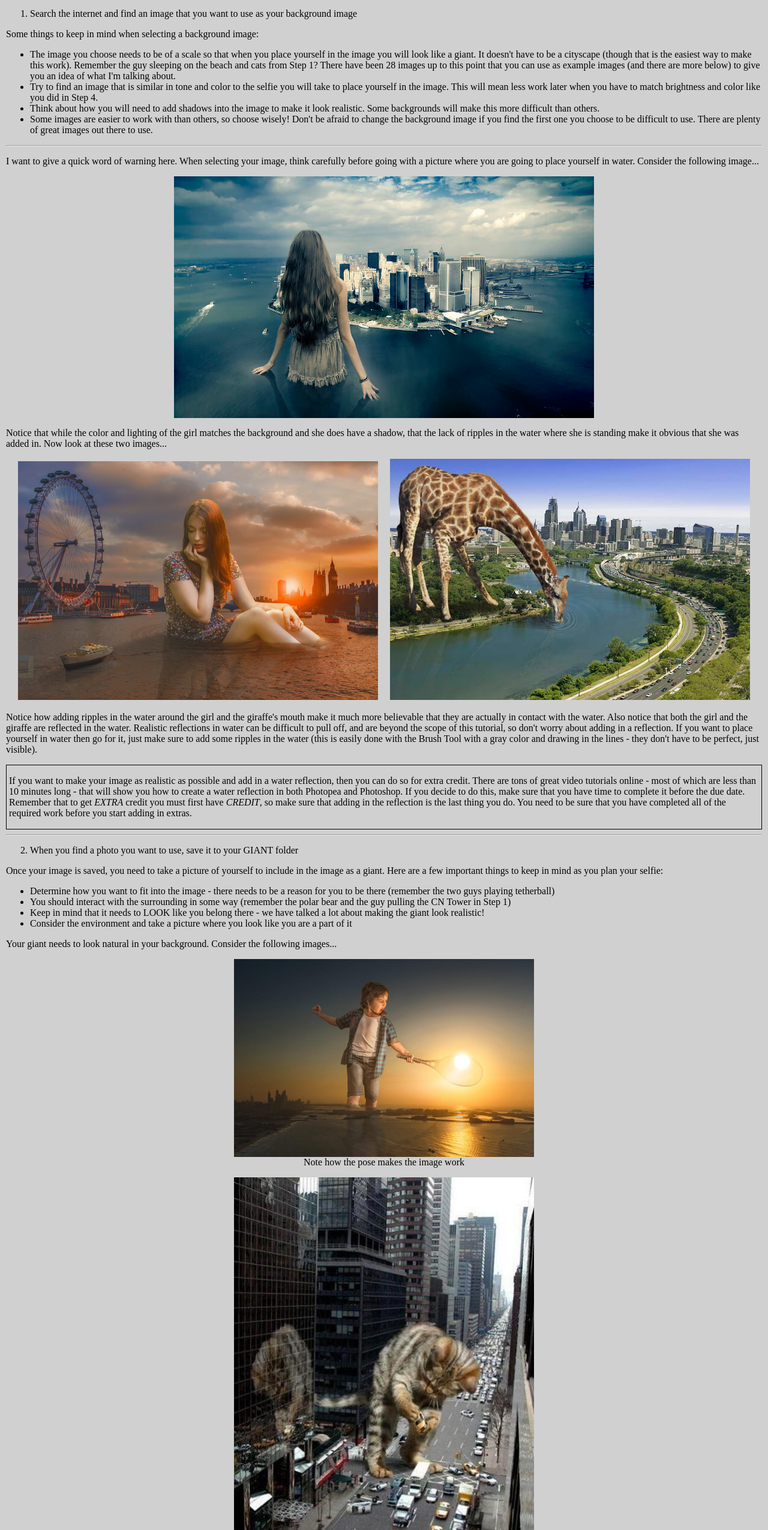
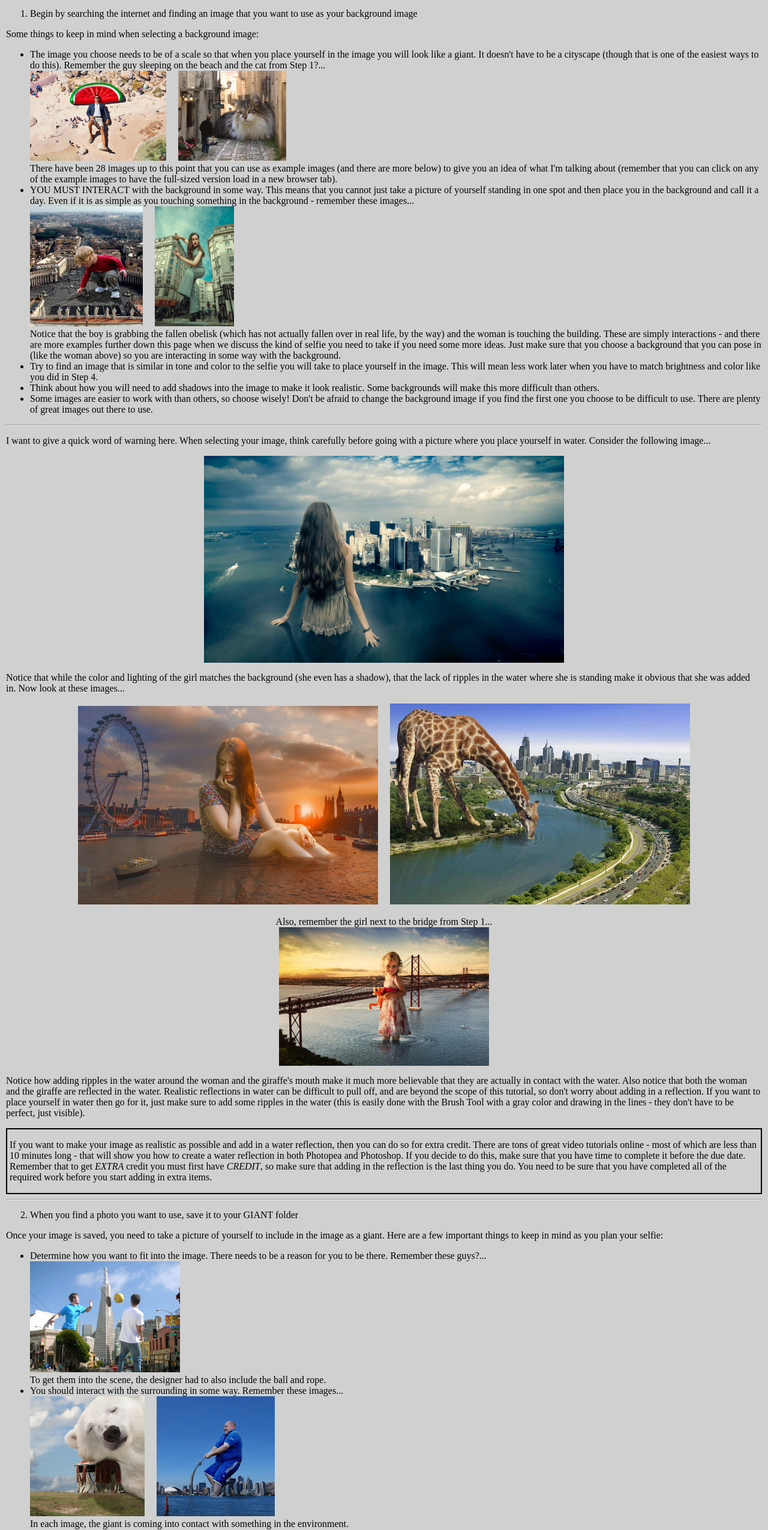
Before and after one commit to dokilen/giant, a plain HTML site: page exercise.html in a window 1280 px wide. Shown: the part 149-2700 px from the top of the page at 60% size. Drawn offline with Linux system fonts and the light colour scheme.

Commit message:
Add files via upload

```diff
--- a/exercise.html
+++ b/exercise.html
@@ -53,7 +53,7 @@ table.MsoTableGrid {
 <p class="MsoNormal" style="line-height:
 normal">
 <span style="font-size:12.0pt;font-family:&quot;Times New Roman&quot;,serif">To
-  wrap up this lesson, you will each create a unique image where you are the
+  wrap up this lesson, you will each create a unique image where <b>YOU</b> are the
 giant. You can create any kind of image you like, just as
 long as your finished product looks realistic.</span></p>
 <p class="MsoNormal" style="line-height:
@@ -64,7 +64,7 @@ to create your image:</span></p>
 <Font face="Times New Roman,serif">
 <ol>
 	<li>
-	Search the internet and find an image that you want to use as your
+	Begin by searching the internet and finding an image that you want to use as your
 	background image</li>
 </ol>
 <Font face="Times New Roman">
@@ -77,10 +77,38 @@ Some things to keep in mind when selecting a background image:</p>
 	<li>
 The image you choose needs to be of a scale so that when you place yourself in
 the image you will look like a giant. It doesn't have to be a cityscape (though
-that is the easiest way to make this work). Remember the guy sleeping on the
-beach and cats from Step 1? There have been 28 images up to this point that you
-can use as example images (and there are more below) to give you an idea of what
-I'm talking about.</font><li>
+that is one of the easiest ways to do this). Remember the guy sleeping on the
+beach and the cat from Step 1?...<br>
+<Font face="Times New Roman,serif">
+<span style='font-size:12.0pt;font-family:"Times New Roman",serif'>
+<Font face="Times New Roman"><a href="pics/70.jpg" target="_blank">
+<img width=227 height=150
+src="pics/70.jpg" v:shapes="Picture_x0020_7" border="0"></a>&nbsp;&nbsp;&nbsp;&nbsp;
+<a href="pics/12.jpg" target="_blank">
+<img width=180 height=150
+src="pics/12.jpg" v:shapes="Picture_x0020_7" border="0"></a></font></span></font><br>
+There have been 28 images up to this point that you can use as example images (and there are more below)
+to give you an idea of what I'm talking about (remember that you can click on
+any of the example images to have the full-sized version load in a new browser
+tab).<li>
+YOU MUST INTERACT with the background in some way. This means that you cannot
+just take a picture of yourself standing in one spot and then place you in the
+background and call it a day. Even if it is as simple as you touching something
+in the background - remember these images...<br>
+<Font face="Times New Roman,serif">
+<span style='font-size:12.0pt;font-family:"Times New Roman",serif'>
+<Font face="Times New Roman"><a href="pics/78.jpg" target="_blank">
+<img width=188 height=200
+src="pics/78.jpg" v:shapes="Picture_x0020_7" border="0"></a>&nbsp;&nbsp;&nbsp;&nbsp;
+<a href="pics/14.jpg" target="_blank">
+<img width=132 height=200
+src="pics/14.jpg" v:shapes="Picture_x0020_7" border="0"></a></font></span></font><br>
+Notice that the boy is grabbing the fallen obelisk (which has not actually
+fallen over in real life, by the way) and the woman is touching the building.
+These are simply interactions - and there are more examples further down this
+page when we discuss the kind of selfie you need to take if you need some more
+ideas. Just make sure that you choose a background that you can pose in (like
+the woman above) so you are interacting in some way with the background.</font><li>
 Try to find an image that is similar in tone and color to the selfie you will
 take to place yourself in the image. This will mean less work later when you
 have to match brightness and color like you did in Step 4.<Font face="Times New Roman"><li>
@@ -93,37 +121,45 @@ difficult to use. There are plenty of great images out there to use.</li>
 </ul>
 <hr>
 <p>I want to give a quick word of warning here. When selecting your image, think
-carefully before going with a picture where you are going to place yourself in
+carefully before going with a picture where you place yourself in
 water. Consider the following image...</p>
 <p align="center">
 <span style='font-size:12.0pt;font-family:"Times New Roman",serif'>
 <a href="pics/134.jpg" target="_blank">
-<img width=700 height=403
+<img width=600 height=345
 src="pics/134.jpg" v:shapes="Picture_x0020_7" border="0"></a></span></p>
 <p>Notice that while the color and lighting of the girl matches the
-background and she does have a shadow, that the lack of ripples in the water
-where she is standing make it obvious that she was
-added in. Now look at these two images...</p>
+background (she even has a shadow), that the lack of ripples in the water where
+she is standing make it obvious that she was
+added in. Now look at these images...</p>
 <p class="MsoNormal" style="line-height:
 normal" align="center">
 <span style='font-size:12.0pt;font-family:"Times New Roman",serif'>
 <a href="pics/132.jpg" target="_blank">
-<img width=600 height=398
+<img width=500 height=331
 src="pics/132.jpg" v:shapes="Picture_x0020_7" border="0"></a>&nbsp;&nbsp;&nbsp;&nbsp;
 <a href="pics/133.jpg" target="_blank">
-<img width=600 height=402
+<img width=500 height=335
 src="pics/133.jpg" v:shapes="Picture_x0020_7" border="0"></a></span></p>
 </font>
 <p class="MsoNormal" style="line-height:
+normal" align="center">
+Also, remember the girl next to the bridge from Step 1...<br>
+<span style='font-size:12.0pt;font-family:"Times New Roman",serif'>
+<Font face="Times New Roman">
+<a href="pics/132.jpg" target="_blank">
+<img width=350 height=231
+src="pics/16.jpg" v:shapes="Picture_x0020_7" border="0"></a></font></span></p>
+<p class="MsoNormal" style="line-height:
 normal">
-Notice how adding ripples in the water around the girl and the giraffe's mouth
+Notice how adding ripples in the water around the woman and the giraffe's mouth
 make it much more believable that they are actually in contact with the water.
-Also notice that both the girl and the giraffe are reflected in the water.
+Also notice that both the woman and the giraffe are reflected in the water.
 Realistic reflections in water can be difficult to pull off, and are beyond the
 scope of this tutorial, so don't worry about adding in a reflection. If you want to place yourself in water then go for it, just make sure to add
 some ripples in the water (this is easily done with the Brush Tool with a gray
 color and drawing in the lines - they don't have to be perfect, just visible).</p>
-<div style="border-style: solid; border-width: 1px; padding-left: 4px; padding-right: 4px; padding-top: 1px; padding-bottom: 1px">
+<div style="border-style: solid; border-width: 2px; padding-left: 4px; padding-right: 4px; padding-top: 1px; padding-bottom: 1px">
 	<p class="MsoNormal" style="line-height:
 normal">
 If you want to make your image as realistic as possible and add in a water
@@ -134,7 +170,7 @@ decide to do this, make sure that you have time to complete it before the due
 date. Remember that to get <i>EXTRA</i> credit you must first have <i>CREDIT</i>,
 so make sure that adding in the reflection is the last thing you do. You need to
 be sure that you have completed all of the required work before you start adding
-in extras.</p></div>
+in extra items.</p></div>
 <hr>
 </font>
 <ol start="2">
@@ -158,19 +194,34 @@ in extras.</p></div>
 <Font face="Times New Roman">
 		<li>
 <Font face="Times New Roman,serif">
-		Determine how you want to fit into the image - there needs to be a
-reason for you to be there (remember the two guys playing tetherball)</font></li>
+		Determine how you want to fit into the image. There needs to be a
+reason for you to be there. Remember these guys?...<br>
+<span style='font-size:12.0pt;font-family:"Times New Roman",serif'>
+<Font face="Times New Roman"><a href="pics/104.jpg" target="_blank">
+<img width=250 height=185
+src="pics/104.jpg" v:shapes="Picture_x0020_7" border="0"></a></font></span><br>
+To get them into the scene, the designer had to also include the ball and rope.</font></li>
 		<li>
 		<Font face="Times New Roman,serif">
-		You should interact with the surrounding in some way (remember the polar
-		bear and the guy pulling the CN Tower in Step 1)</font></li>
+		You should interact with the surrounding in some way. Remember these
+		images...<br>
+<span style='font-size:12.0pt;font-family:"Times New Roman",serif'>
+		<Font face="Times New Roman"><a href="pics/103.jpg" target="_blank">
+<img width=191 height=200
+src="pics/103.jpg" v:shapes="Picture_x0020_7" border="0"></a>&nbsp;&nbsp;&nbsp;&nbsp;
+		<a href="pics/08.jpg" target="_blank">
+<img width=197 height=200
+src="pics/08.jpg" v:shapes="Picture_x0020_7" border="0"></a></font></span><br>
+		In each image, the giant is coming into contact with something in the
+		environment.</font></li>
 <li>
 		<Font face="Times New Roman,serif">
-		Keep in mind that it needs to LOOK like you belong there - we have
-		talked a lot about making the giant look realistic!</font><li>
+		Keep in mind that it needs to LOOK like you belong there. We have
+		talked a lot about making the giant look realistic!</font></li>
+		<li>
 <Font face="Times New Roman,serif">
 		Consider the environment and take a picture where you look like you are
-a part of it</font></li>
+a part of it.</font></li>
 	</ul>
 </font>
 <p>Y<Font face="Times New Roman"><Font face="Times New Roman,serif">our giant
@@ -180,7 +231,8 @@ needs to look natural in your background. Consider the following images...</font
 <a href="pics/124.jpg" target="_blank">
 <img width=500 height=330
 src="pics/124.jpg" v:shapes="Picture_x0020_7" border="0"></a></span><br>
-Note how the pose makes the image work</p>
+Note how the pose makes the image work (and check out the splashes around his
+legs)</p>
 <p align="center">
 <span style='font-size:12.0pt;font-family:"Times New Roman",serif'>
 <a href="pics/125.jpg" target="_blank">
@@ -193,7 +245,8 @@ building, so adding in the cat playing with a car fits nicely</p>
 <a href="pics/126.jpg" target="_blank">
 <img width=500 height=296
 src="pics/126.jpg" v:shapes="Picture_x0020_7" border="0"></a></span><br>
-The texture of the dog's coat appears similar to the background</p>
+The texture of the dog's coat appears similar to the background making him blend
+in</p>
 <p align="center">
 <span style='font-size:12.0pt;font-family:"Times New Roman",serif'>
 <a href="pics/127.jpg" target="_blank">
@@ -208,8 +261,11 @@ around them. This is what you want to shoot for.</p>
 <Font face="Times New Roman">
 </font>
 <ol start="3">
-	<li>Take a picture of yourself to include in the background as a giant</li>
+	<li>Take a picture of yourself to include in the background as a giant -
+	make sure you pose yourself so that you fit into the scene</li>
 	<li>Save the picture of you into your GIANT folder</li>
+	<li>Open both the picture of you and the background image you chose in
+	Photopea</li>
 	<li>Make a selection of yourself (like you did in Step 2)</li>
 </ol>
 <Font face="Times New Roman">
@@ -217,16 +273,16 @@ around them. This is what you want to shoot for.</p>
 		</font>
 <p class="MsoNormal" style="line-height:
 normal">
-Be careful when making your selection because hair can be an issue. Look at
+Be careful when making your selection, because hair can be an issue. Look at
 following images...</p>
 <p class="MsoNormal" style="line-height:
 normal" align="center">
 <span style='font-size:12.0pt;font-family:"Times New Roman",serif'>
 <a href="pics/131.jpg" target="_blank">
-<img width=481 height=600
+<img width=393 height=490
 src="pics/131.jpg" v:shapes="Picture_x0020_7" border="0"></a>&nbsp;&nbsp;&nbsp;&nbsp;
 <a href="pics/130.jpg" target="_blank">
-<img width=489 height=600
+<img width=400 height=490
 src="pics/130.jpg" v:shapes="Picture_x0020_7" border="0"></a></span></p>
 <p class="MsoNormal" style="line-height:
 normal">
@@ -234,11 +290,11 @@ Notice that in both images the hair (and fur) has a very sharp edge and does not
 look realistic. Remember that we didn't really have this issue when we selected
 the guy pushing the car in Step 1 because his hair was cut very close to his
 head (yeah, I did that on purpose). If you have lots of hair that is difficult
-to select, consider retaking your picture with your hair slicked down or pulled
-back, or wearing a hat (refer back to the two ladies in Step 1). Keep in mind
+to select, consider retaking your picture with your hair slicked down, pulled
+back, or wearing a hat. Keep in mind
 that it is far easier to just take a new picture then to take a long time to try
 and make complicated hair look right.</p>
-	<ol start="6">
+	<ol start="7">
 	<li>
 	When you have a selection of you that you are happy with, copy yourself into
 	the background image (like you did in Step 3)</li>
@@ -278,17 +334,20 @@ src="pics/128.jpg" v:shapes="Picture_x0020_7" border="0"></a></span></p>
 normal">Note that while she has a shadow (on the bridge directly under her) and
 a reflection in the water, there are no ripples around her legs and her
 brightness, tone, and color
-do not match the background, and thus she doesn't really fit into the scene. If you
-turn in something like this, it would be bad.
+do not match the background, and thus she doesn't really fit into the scene.
 </font><Font face="Times New Roman">
-<span style="font-size:12.0pt;font-family:&quot;Times New Roman&quot;,serif">Take your time and do a good job.</span></p>
-<ol start="10">
+<span style="font-size:12.0pt;font-family:&quot;Times New Roman&quot;,serif">Take your time and
+make it look like you are an actual giant in the actual background.</span></p>
+<ol start="11">
 	<li>
 	Once your custom giant is complete, save your scene as <span style='font-size:12.0pt;font-family:"Times New Roman",serif'>
 	<b>CUSTOM_GIANT.PSD</b> in your
 	GIANT folder</span><Font face="Times New Roman,serif"><li>
 	Submit your image to be graded</li>
 </ol>
+	<p>If you have some time left over, feel free to create a giant image using
+	your favorite celebrity or musician for fun. Maybe I'll even use your image
+	as an example image in this tutorial!</p>
 	</font>
 <hr>
 <table border="0" cellspacing="0" width="100%" height="1" bordercolor="#111111" cellpadding="0">
```
